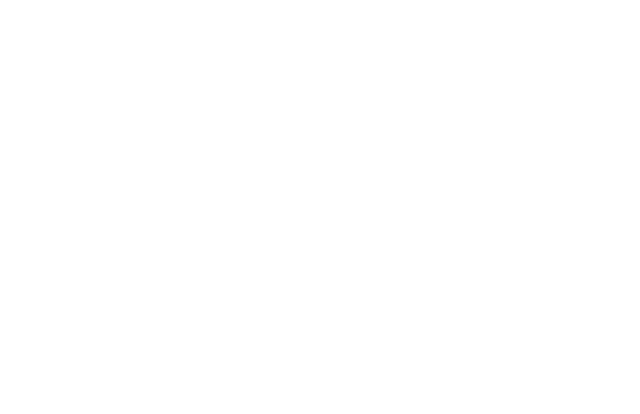
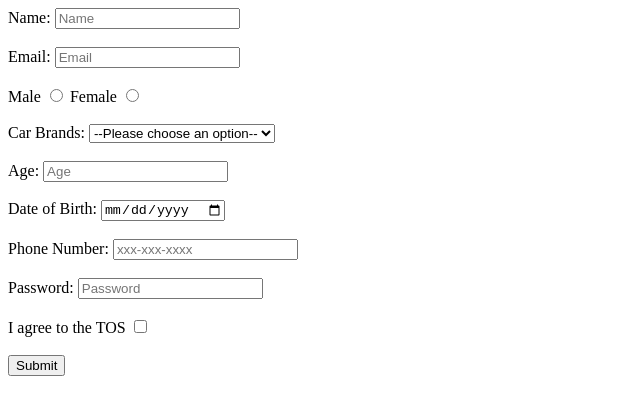
Before and after one commit to acciojob/signup-form-car-bhawana-web, a website: page main.html in a window 1280 px wide. Shown: the whole page, without its empty margins (0-640 px from the left). Drawn offline with Linux system fonts and the light colour scheme.

Commit message:
created a submission

```diff
--- a/main.html
+++ b/main.html
@@ -1,16 +1,62 @@
 <!DOCTYPE html>
+<html lang="en">
+<head>
+    <meta charset="UTF-8">
+    <meta name="viewport" content="width=device-width, initial-scale=1.0">
+    <title>Signup Form</title>
+</head>
+<body>
 
-<html>
+    <form action="#" method="post">
 
-<head>
-	<link rel="stylesheet" href="styles.css">
-</head>
+        <!-- Name Field -->
+        <label for="name">Name:</label>
+        <input type="text" id="name" name="name" required placeholder="Name"><br><br>
 
-<body>
-	<!-- the entire body must be written by student -->
-    <script type="text/javascript" src="./script.js">
-</script>
+        <!-- Email Field -->
+        <label for="email">Email:</label>
+        <input type="email" id="email" name="email" required placeholder="Email"><br><br>
+
+        <!-- Gender Field -->
+        <label for="gender_m">Male</label>
+        <input type="radio" id="gender_m" name="gender" value="male" required>
+        <label for="gender_f">Female</label>
+        <input type="radio" id="gender_f" name="gender" value="female" required><br><br>
+
+        <!-- Car Brands Field -->
+        <label for="cars">Car Brands:</label>
+        <select id="cars" name="cars" required>
+            <option value="">--Please choose an option--</option>
+            <option value="toyota">Toyota</option>
+            <option value="honda">Honda</option>
+            <option value="ford">Ford</option>
+            <option value="bmw">BMW</option>
+        </select><br><br>
+
+        <!-- Age Field -->
+        <label for="age">Age:</label>
+        <input type="number" id="age" name="age" required placeholder="Age"><br><br>
+
+        <!-- Date of Birth Field -->
+        <label for="dob">Date of Birth:</label>
+        <input type="date" id="dob" name="dob" required><br><br>
+
+        <!-- Phone Number Field -->
+        <label for="tel">Phone Number:</label>
+        <input type="tel" id="tel" name="tel" placeholder="xxx-xxx-xxxx"><br><br>
+
+        <!-- Password Field -->
+        <label for="password">Password:</label>
+        <input type="password" id="password" name="password" required placeholder="Password"><br><br>
+
+        <!-- Terms of Service Checkbox -->
+        <label for="tos">I agree to the TOS</label>
+        <input type="checkbox" id="tos" name="tos" required><br><br>
+
+        <!-- Submit Button -->
+        <button type="submit">Submit</button>
+
+    </form>
 
 </body>
-
 </html>
```
